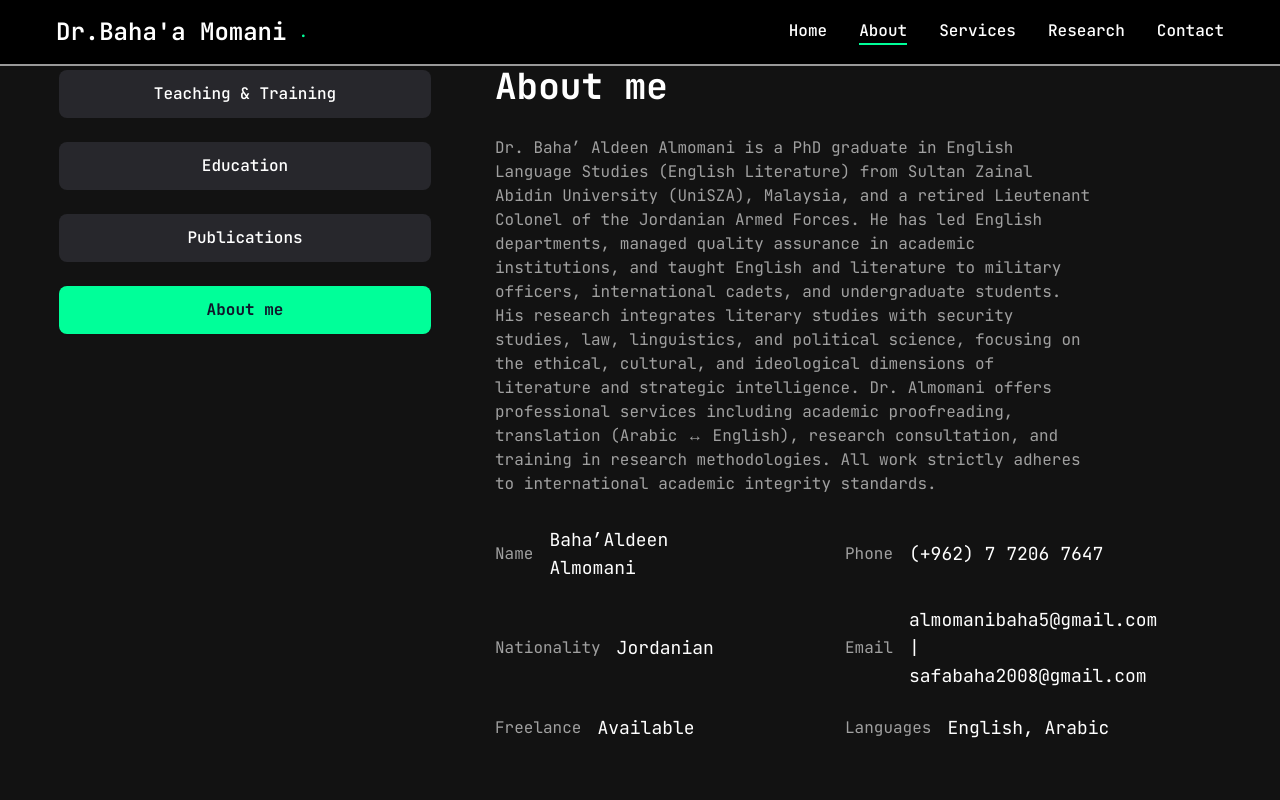
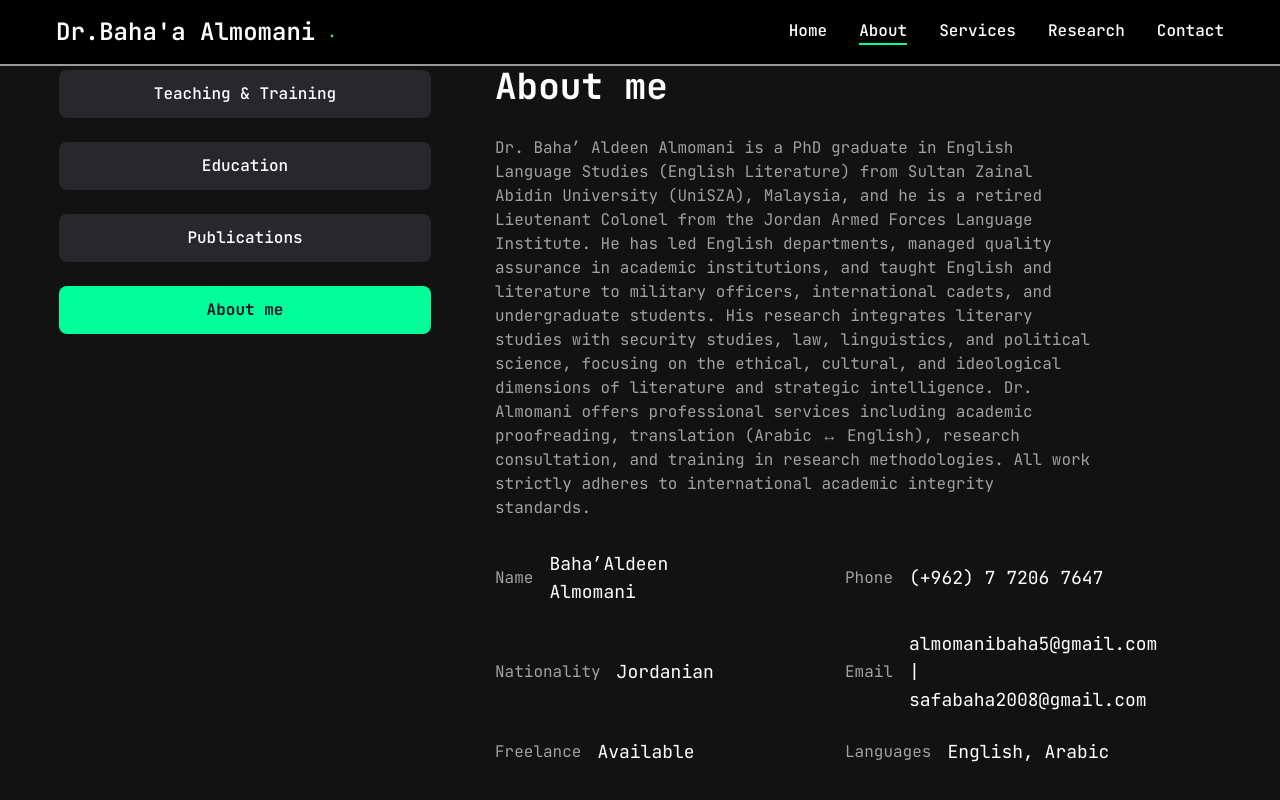
Before and after one commit to abooderaqi/Bahaa-website, a Next.js app: page /about in a window 1280 px wide. Built offline with nearby package versions, Linux system fonts and the light colour scheme.

Commit message:
modified some changes

```diff
--- a/app/components/about.tsx
+++ b/app/components/about.tsx
@@ -15,7 +15,7 @@ import { motion } from "framer-motion";
 const about = {
   title: "About me",
   description:
-    "Dr. Baha’ Aldeen Almomani is a PhD graduate in English Language Studies (English Literature) from Sultan Zainal Abidin University (UniSZA), Malaysia, and a retired Lieutenant Colonel of the Jordanian Armed Forces. He has led English departments, managed quality assurance in academic institutions, and taught English and literature to military officers, international cadets, and undergraduate students. His research integrates literary studies with security studies, law, linguistics, and political science, focusing on the ethical, cultural, and ideological dimensions of literature and strategic intelligence. Dr. Almomani offers professional services including academic proofreading, translation (Arabic ↔ English), research consultation, and training in research methodologies. All work strictly adheres to international academic integrity standards.",
+    "Dr. Baha’ Aldeen Almomani is a PhD graduate in English Language Studies (English Literature) from Sultan Zainal Abidin University (UniSZA), Malaysia, and he is a retired Lieutenant Colonel from the Jordan Armed Forces Language Institute. He has led English departments, managed quality assurance in academic institutions, and taught English and literature to military officers, international cadets, and undergraduate students. His research integrates literary studies with security studies, law, linguistics, and political science, focusing on the ethical, cultural, and ideological dimensions of literature and strategic intelligence. Dr. Almomani offers professional services including academic proofreading, translation (Arabic ↔ English), research consultation, and training in research methodologies. All work strictly adheres to international academic integrity standards.",
   info: [
     {
       fieldName: "Name",
--- a/app/components/navbar.tsx
+++ b/app/components/navbar.tsx
@@ -14,7 +14,7 @@ const Navbar = () => {
           className="flex items-center space-x-3 rtl:space-x-reverse"
         >
           <span className="self-center text-2xl font-semibold whitespace-nowrap dark:text-white">
-            Dr.Baha&apos;a Momani
+            Dr.Baha&apos;a Almomani
           </span>
           <span className="text-[#00ff99]">.</span>
         </Link>
--- a/app/page.tsx
+++ b/app/page.tsx
@@ -28,7 +28,7 @@ export default function Home() {
             </p>
             <div className="flex flex-col xl:flex-row items-center gap-8">
               <Link
-                href="#"
+                href="/cv.pdf"
                 download="cv"
                 target="_blank"
                 className="uppercase flex items-center gap-2 p-3 border rounded-xl text-[#00ff99] bg-inherit border-[#00ff99] hover:dark:bg-white hover:dark:text-[#00ff99]"
```
Also changed, not shown: 1 other file (tests, documents, lock files or other folders).
